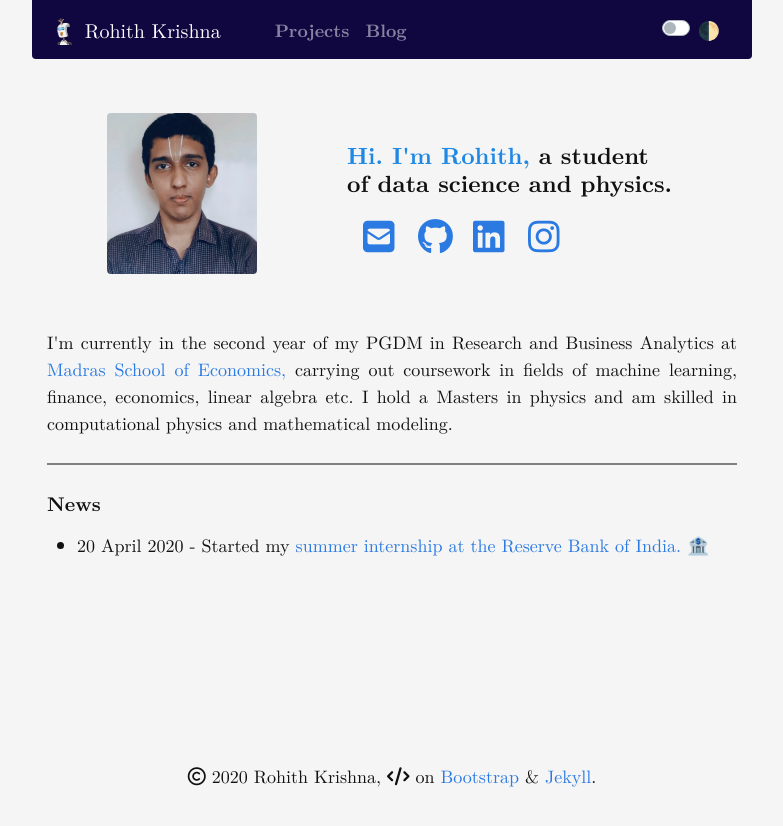
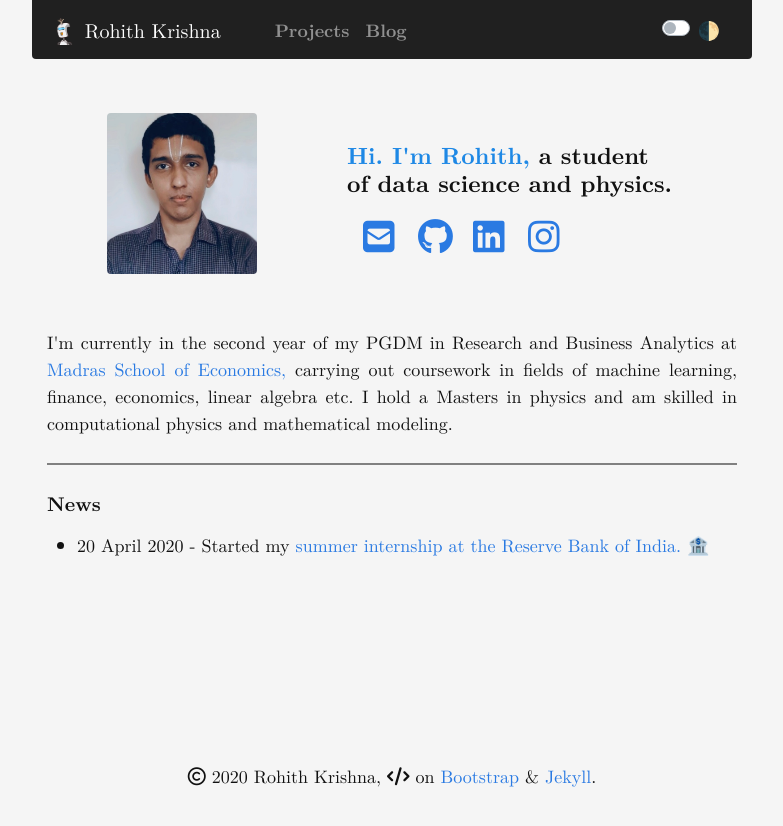
Before and after one commit to rohithmay/rohithmay.github.io, a Jekyll site: the page built from index.md, in a window 1280 px wide. Shown: the top 826 px of the page, without its empty margins (248-1031 px from the left). Built offline with Jekyll 4.4.1, drawn with Linux system fonts in a browser that asks for light colours; nearby versions of some CDN libraries; a style sheet for code colours, icons or effects is not loaded.

Commit message:
Update navbar.html

```diff
--- a/_includes/navbar.html
+++ b/_includes/navbar.html
@@ -1,4 +1,4 @@
-<nav class="navbar navbar-expand-md navbar-dark rounded-bottom" style = "background-color: #100741;" role="navigation">
+<nav class="navbar navbar-expand-md navbar-dark rounded-bottom" style = "background-color: #202020;" role="navigation">
   <!-- Use this for black background in dark mode style = "background-color: #000000;"" -->
   <!-- Use sticky-top in class above
  -->
```
